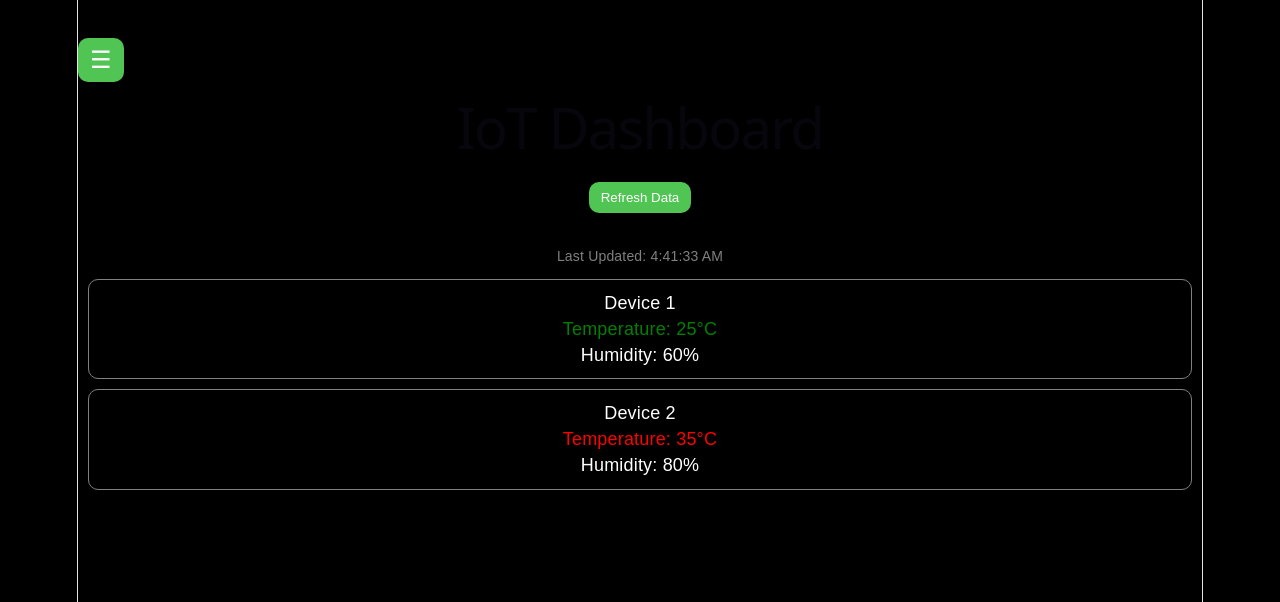
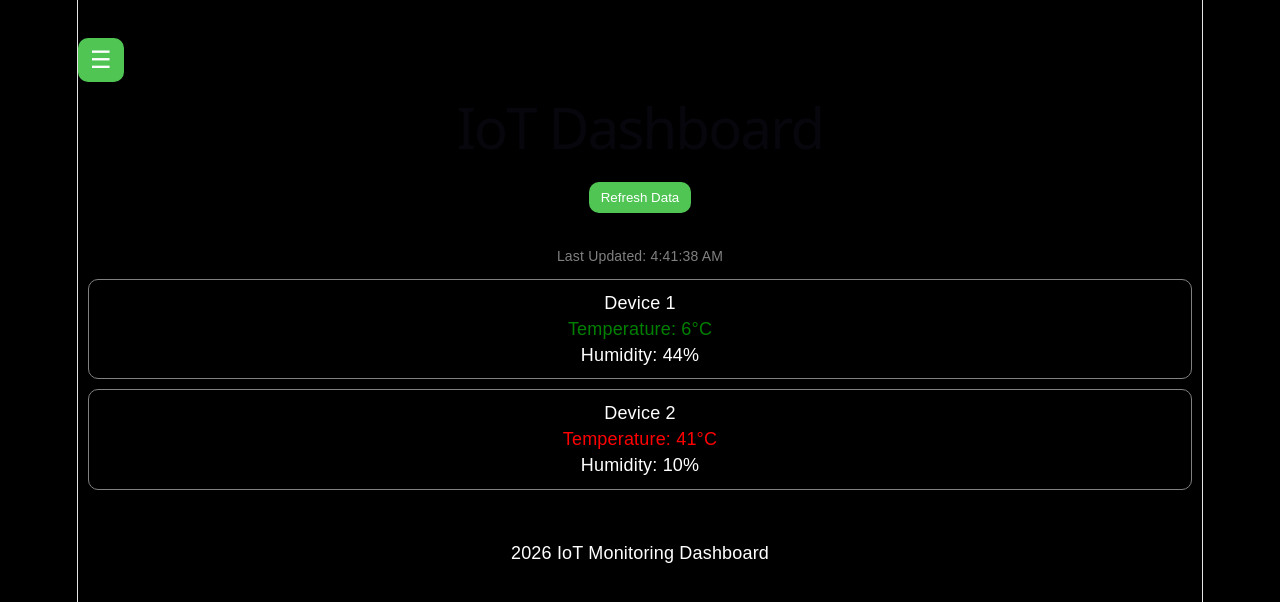
Before and after one commit to ArpitU/React-Projects, a React (Vite) app: page / in a window 1280 px wide. Shown: the top 602 px of the page. Built offline with nearby package versions, Linux system fonts and the light colour scheme.

Commit message:
update project

```diff
--- a/src/App.css
+++ b/src/App.css
@@ -14,7 +14,12 @@ body {
   padding: 20px;
   text-align: center;
 }
-
+.footer{
+  margin-top: 20px;
+  padding: 30px;
+  background-color: black;
+  color: white;
+}
 .container {
   display: flex;
   gap: 20px;
@@ -54,7 +59,6 @@ transform: scale(1.02);
   padding: 20px;
   transition: 0.3s;
 }
-
 .sidebar.active {
   left: 0;
 }
--- a/src/App.jsx
+++ b/src/App.jsx
@@ -1,5 +1,5 @@
 import './App.css';
-import { useState } from "react";
+import { useState, useEffect } from "react";
 
 function App() {
 
@@ -19,8 +19,6 @@ function App() {
     setDevices(newDevices);
   }
 
-  console.log(devices);
-
   function refresh() {
     const newDevices = devices.map(device => ({
       ...device,
@@ -31,26 +29,33 @@ function App() {
     setDevices(newDevices);
   }
 
+
+  useEffect(() => {
+    const interval = setInterval(() => { refresh(); }, 5000);
+
+    return () => clearInterval(interval);
+  }, [devices]);
+
+  console.log(devices);
+
   return (
 
     <div>
 
-      {/* Sidebar Button */}
       <button className="menu-btn" onClick={() => setOpen(!open)}>
         ☰
       </button>
-
 
       <div className={open ? "sidebar active" : "sidebar"}>
         <h2>Dashboard Menu</h2>
 
         <ul>
-        <li>Devices</li>
+          <li>Devices</li>
         </ul>
       </div>
 
-      {/* Main Content */}
       <div className="h1">
+
         <h1>IoT Dashboard</h1>
 
         <button onClick={refresh} style={{ marginBottom: "20px" }}>
@@ -78,7 +83,12 @@ function App() {
 
           </div>
         ))}
+
       </div>
+
+      <footer className='footer'>
+        <p>2026 IoT Monitoring Dashboard</p>
+      </footer>
 
     </div>
   );
```
